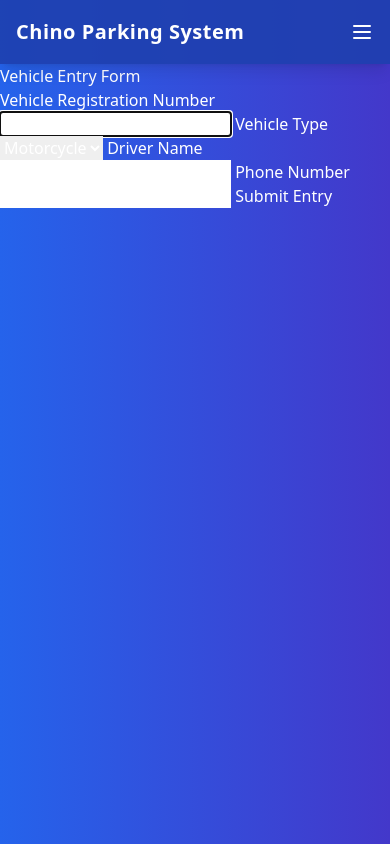
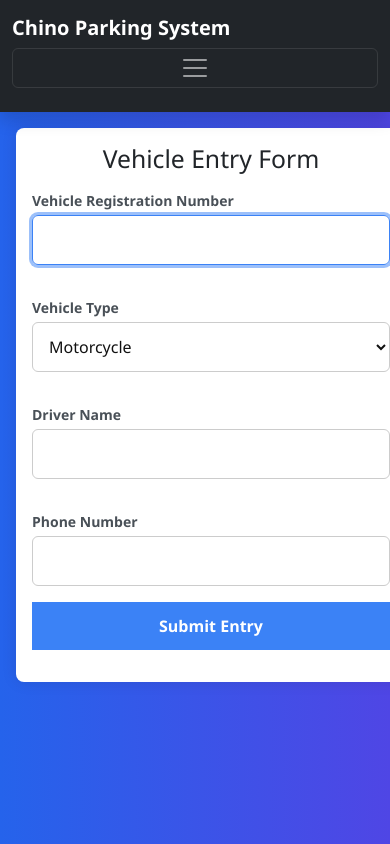
Before and after one commit to CHINOGA/chino-parking-system, a PHP site: page /vehicle_entry.php in a window 390 px wide. Run offline with PHP 8.4, Linux system fonts and the light colour scheme; the visitor is signed in with stand-in values (Sample User, id 1); some libraries are stand-ins or nearby versions.

Commit message:
Replace Tailwind CSS with Bootstrap 5 and refactor UI for navbar, vehicle entry, and reporting pages

```diff
--- /dev/null
+++ b/custom.css
@@ -0,0 +1,117 @@
+body {
+  font-family: 'Segoe UI', Tahoma, Geneva, Verdana, sans-serif;
+  background: linear-gradient(to right, #2563eb, #4f46e5);
+  color: white;
+  margin: 0;
+  padding: 0;
+}
+
+.navbar-brand {
+  font-weight: 700;
+}
+
+.container {
+  max-width: 960px;
+  margin: 3rem auto;
+  background: white;
+  border-radius: 0.5rem;
+  padding: 2rem;
+  box-shadow: 0 0 15px rgba(0,0,0,0.1);
+}
+
+h2, h3 {
+  color: #212529;
+}
+
+form label {
+  font-weight: 600;
+  color: #495057;
+}
+
+input[type="text"],
+input[type="date"],
+select,
+button {
+  font-size: 1rem;
+}
+
+button {
+  cursor: pointer;
+}
+
+.exit-btn {
+  background-color: #0d6efd;
+  color: white;
+  font-weight: 600;
+  padding: 0.25rem 0.5rem;
+  border: none;
+  border-radius: 0.375rem;
+  transition: background-color 0.3s ease;
+}
+
+.exit-btn:hover {
+  background-color: #0b5ed7;
+}
+
+/* Responsive adjustments */
+@media (max-width: 900px) {
+  .container {
+    margin: 1rem;
+    padding: 1rem;
+  }
+  input[type="text"],
+  input[type="date"],
+  select,
+  button {
+    width: 100%;
+    margin-bottom: 1rem;
+  }
+  label {
+    display: block;
+    margin-bottom: 0.5rem;
+  }
+  table {
+    display: block;
+    overflow-x: auto;
+    white-space: nowrap;
+  }
+  thead, tbody, tr, th, td {
+    display: block;
+  }
+  thead tr {
+    position: absolute;
+    top: -9999px;
+    left: -9999px;
+  }
+  tbody tr {
+    margin-bottom: 1rem;
+    border: 1px solid #dee2e6;
+    border-radius: 0.375rem;
+    padding: 0.5rem;
+  }
+  tbody td {
+    border: none;
+    position: relative;
+    padding-left: 50%;
+    text-align: left;
+  }
+  tbody td::before {
+    position: absolute;
+    top: 0.5rem;
+    left: 0.75rem;
+    width: 45%;
+    white-space: nowrap;
+    font-weight: 600;
+    content: attr(data-label);
+  }
+}
+
+@media (max-width: 600px) {
+  body {
+    font-size: 0.875rem;
+  }
+  .exit-btn {
+    padding: 0.25rem 0.5rem;
+    font-size: 0.875rem;
+  }
+}
--- a/navbar.php
+++ b/navbar.php
@@ -4,78 +4,43 @@
 <meta charset="UTF-8" />
 <meta name="viewport" content="width=device-width, initial-scale=1" />
 <title>Chino Parking System</title>
-<!-- Tailwind CSS CDN -->
-<script src="https://cdn.tailwindcss.com"></script>
+<!-- Bootstrap 5 CSS -->
+<link href="https://cdn.jsdelivr.net/npm/bootstrap@5.3.0/dist/css/bootstrap.min.css" rel="stylesheet" />
+<!-- Custom CSS -->
+<link href="custom.css" rel="stylesheet" />
 </head>
-<body class="bg-gradient-to-r from-blue-600 to-indigo-700 text-white font-sans">
-<nav class="sticky top-0 z-50 bg-blue-800 bg-opacity-90 shadow-lg">
-  <div class="max-w-7xl mx-auto px-4 sm:px-6 lg:px-8">
-    <div class="flex items-center justify-between h-16">
-      <div class="flex-shrink-0 cursor-pointer font-extrabold text-xl tracking-wide" tabindex="0" onclick="window.location.href='vehicle_entry.php'">
-        Chino Parking System
-      </div>
-      <div class="hidden md:flex space-x-8" id="navLinks" role="menu">
-        <?php if (isset($_SESSION['user_id'])): ?>
-          <a href="vehicle_entry.php" role="menuitem" tabindex="0" class="hover:bg-blue-700 px-3 py-2 rounded-md font-semibold transition duration-300">Vehicle Entry</a>
-          <a href="reporting.php" role="menuitem" tabindex="0" class="hover:bg-blue-700 px-3 py-2 rounded-md font-semibold transition duration-300">Reporting</a>
-          <a href="revenue_report.php" role="menuitem" tabindex="0" class="hover:bg-blue-700 px-3 py-2 rounded-md font-semibold transition duration-300">Revenue Report</a>
-          <a href="sms_send.php" role="menuitem" tabindex="0" class="hover:bg-blue-700 px-3 py-2 rounded-md font-semibold transition duration-300">Send SMS</a>
-          <a href="logout.php" role="menuitem" tabindex="0" class="hover:bg-blue-700 px-3 py-2 rounded-md font-semibold transition duration-300">Logout</a>
-        <?php endif; ?>
-      </div>
-      <div class="md:hidden flex items-center">
-        <button id="hamburger" aria-label="Toggle navigation menu" role="button" tabindex="0" aria-expanded="false" aria-controls="navLinks" class="focus:outline-none">
-          <svg class="h-6 w-6 text-white" xmlns="http://www.w3.org/2000/svg" fill="none" viewBox="0 0 24 24" stroke="currentColor">
-            <path stroke-linecap="round" stroke-linejoin="round" stroke-width="2" d="M4 6h16M4 12h16M4 18h16"/>
-          </svg>
-        </button>
-      </div>
-    </div>
-  </div>
-  <div class="md:hidden bg-blue-800 bg-opacity-90" id="mobileMenu" style="display:none;">
-    <div class="px-2 pt-2 pb-3 space-y-1">
+<body>
+<nav class="navbar navbar-expand-lg navbar-dark bg-dark sticky-top shadow">
+  <div class="container-fluid">
+    <a class="navbar-brand fw-bold" href="vehicle_entry.php">Chino Parking System</a>
+    <button class="navbar-toggler" type="button" data-bs-toggle="collapse" data-bs-target="#navbarNav" aria-controls="navbarNav" aria-expanded="false" aria-label="Toggle navigation">
+      <span class="navbar-toggler-icon"></span>
+    </button>
+    <div class="collapse navbar-collapse" id="navbarNav">
       <?php if (isset($_SESSION['user_id'])): ?>
-        <a href="vehicle_entry.php" role="menuitem" tabindex="0" class="block px-3 py-2 rounded-md font-semibold hover:bg-blue-700 transition duration-300">Vehicle Entry</a>
-        <a href="reporting.php" role="menuitem" tabindex="0" class="block px-3 py-2 rounded-md font-semibold hover:bg-blue-700 transition duration-300">Reporting</a>
-        <a href="revenue_report.php" role="menuitem" tabindex="0" class="block px-3 py-2 rounded-md font-semibold hover:bg-blue-700 transition duration-300">Revenue Report</a>
-        <a href="sms_send.php" role="menuitem" tabindex="0" class="block px-3 py-2 rounded-md font-semibold hover:bg-blue-700 transition duration-300">Send SMS</a>
-        <a href="logout.php" role="menuitem" tabindex="0" class="block px-3 py-2 rounded-md font-semibold hover:bg-blue-700 transition duration-300">Logout</a>
+      <ul class="navbar-nav ms-auto">
+        <li class="nav-item">
+          <a class="nav-link" href="vehicle_entry.php">Vehicle Entry</a>
+        </li>
+        <li class="nav-item">
+          <a class="nav-link" href="reporting.php">Reporting</a>
+        </li>
+        <li class="nav-item">
+          <a class="nav-link" href="revenue_report.php">Revenue Report</a>
+        </li>
+        <li class="nav-item">
+          <a class="nav-link" href="sms_send.php">Send SMS</a>
+        </li>
+        <li class="nav-item">
+          <a class="nav-link" href="logout.php">Logout</a>
+        </li>
+      </ul>
       <?php endif; ?>
     </div>
   </div>
 </nav>
 
-<script>
-const hamburger = document.getElementById('hamburger');
-const mobileMenu = document.getElementById('mobileMenu');
-
-function toggleMenu() {
-  const isExpanded = hamburger.getAttribute('aria-expanded') === 'true';
-  hamburger.setAttribute('aria-expanded', !isExpanded);
-  if (mobileMenu.style.display === 'none' || mobileMenu.style.display === '') {
-    mobileMenu.style.display = 'block';
-  } else {
-    mobileMenu.style.display = 'none';
-  }
-}
-
-hamburger.addEventListener('click', toggleMenu);
-
-// Close menu when clicking outside
-document.addEventListener('click', (event) => {
-  if (!mobileMenu.contains(event.target) && !hamburger.contains(event.target)) {
-    mobileMenu.style.display = 'none';
-    hamburger.setAttribute('aria-expanded', 'false');
-  }
-});
-
-// Keyboard accessibility for hamburger
-hamburger.addEventListener('keydown', (event) => {
-  if (event.key === 'Enter' || event.key === ' ') {
-    event.preventDefault();
-    toggleMenu();
-  }
-});
-</script>
+<!-- Bootstrap 5 JS Bundle -->
+<script src="https://cdn.jsdelivr.net/npm/bootstrap@5.3.0/dist/js/bootstrap.bundle.min.js"></script>
 </body>
 </html>
--- a/vehicle_entry.php
+++ b/vehicle_entry.php
@@ -108,8 +108,10 @@ if ($_SERVER['REQUEST_METHOD'] === 'POST') {
 <meta name="viewport" content="width=device-width, initial-scale=1" />
 <title>Chino Parking System - Vehicle Entry</title>
 <link rel="manifest" href="manifest.json" />
-<!-- Tailwind CSS CDN -->
-<script src="https://cdn.tailwindcss.com"></script>
+<!-- Bootstrap 5 CSS -->
+<link href="https://cdn.jsdelivr.net/npm/bootstrap@5.3.0/dist/css/bootstrap.min.css" rel="stylesheet" />
+<!-- Custom CSS -->
+<link href="custom.css" rel="stylesheet" />
 <script>
   if ('serviceWorker' in navigator) {
     window.addEventListener('load', function() {
@@ -165,34 +167,89 @@ if ($_SERVER['REQUEST_METHOD'] === 'POST') {
   });
 </script>
 <style>
-/* Custom styles for form container and elements */
 body {
-  @apply bg-gradient-to-r from-blue-600 to-indigo-700 font-sans text-white m-0;
+  font-family: 'Segoe UI', Tahoma, Geneva, Verdana, sans-serif;
+  background: linear-gradient(to right, #2563eb, #4f46e5);
+  color: white;
+  margin: 0;
+  padding: 0;
 }
 .container {
-  @apply max-w-md mx-auto mt-10 bg-white bg-opacity-10 backdrop-blur-md rounded-lg p-8 shadow-lg;
+  max-width: 480px;
+  margin: 3rem auto;
+  background: rgba(255, 255, 255, 0.1);
+  backdrop-filter: blur(10px);
+  border-radius: 0.5rem;
+  padding: 2rem;
+  box-shadow: 0 0 15px rgba(0,0,0,0.3);
 }
 h2 {
-  @apply text-center text-2xl font-bold mb-6;
+  text-align: center;
+  font-weight: 700;
+  margin-bottom: 1.5rem;
 }
 form label {
-  @apply block mt-4 mb-1 font-semibold;
+  display: block;
+  margin-top: 1rem;
+  margin-bottom: 0.25rem;
+  font-weight: 600;
 }
 input[type="text"],
 select {
-  @apply w-full p-3 rounded-md border border-gray-300 bg-white bg-opacity-90 text-gray-900 focus:outline-none focus:ring-2 focus:ring-blue-400;
+  width: 100%;
+  padding: 0.75rem;
+  border-radius: 0.375rem;
+  border: 1px solid #ccc;
+  background: rgba(255, 255, 255, 0.9);
+  color: #111;
+  font-size: 1rem;
+  outline: none;
+  transition: box-shadow 0.3s ease;
+}
+input[type="text"]:focus,
+select:focus {
+  box-shadow: 0 0 0 3px rgba(59, 130, 246, 0.5);
+  border-color: #3b82f6;
 }
 button {
-  @apply mt-6 w-full bg-blue-500 hover:bg-blue-600 text-white font-semibold py-3 rounded-md transition duration-300;
+  margin-top: 1.5rem;
+  width: 100%;
+  background-color: #3b82f6;
+  color: white;
+  font-weight: 600;
+  padding: 0.75rem;
+  border: none;
+  border-radius: 0.375rem;
+  cursor: pointer;
+  transition: background-color 0.3s ease;
+}
+button:hover {
+  background-color: #2563eb;
 }
 .error {
-  @apply text-red-400 mt-4;
+  color: #f87171;
+  margin-top: 1rem;
 }
 .success {
-  @apply text-green-400 mt-4;
+  color: #4ade80;
+  margin-top: 1rem;
 }
 .install-btn {
-  @apply hidden fixed bottom-5 right-5 bg-blue-600 hover:bg-blue-700 text-white rounded-full px-6 py-3 text-lg shadow-lg z-50;
+  display: none;
+  position: fixed;
+  bottom: 1.25rem;
+  right: 1.25rem;
+  background-color: #2563eb;
+  color: white;
+  border-radius: 9999px;
+  padding: 0.75rem 1.5rem;
+  font-size: 1.125rem;
+  box-shadow: 0 10px 15px -3px rgba(37, 99, 235, 0.5);
+  cursor: pointer;
+  z-index: 50;
+}
+.install-btn:hover {
+  background-color: #1e40af;
 }
 </style>
 <script>
```
Also changed, not shown: reporting.php (+132 -63 lines).
